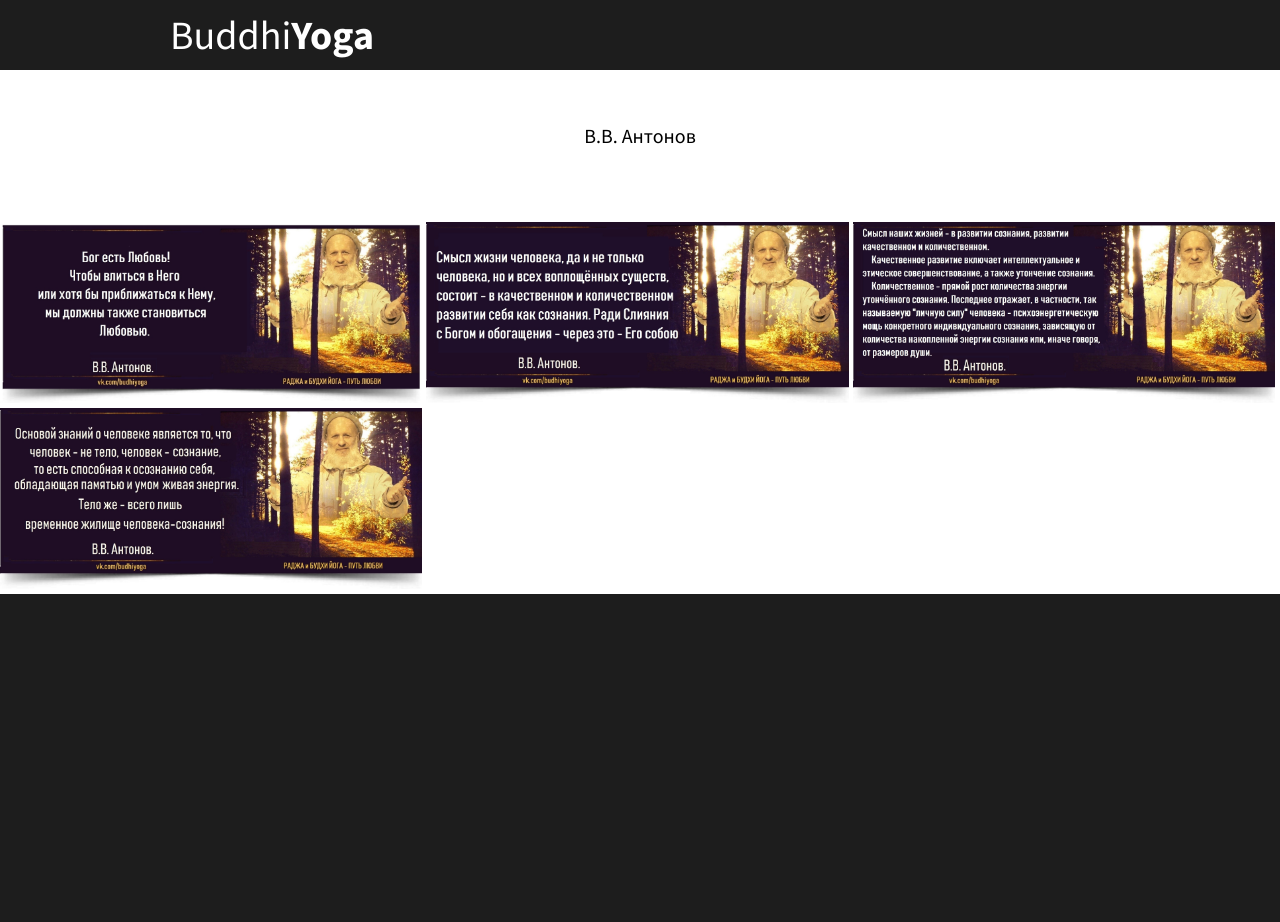
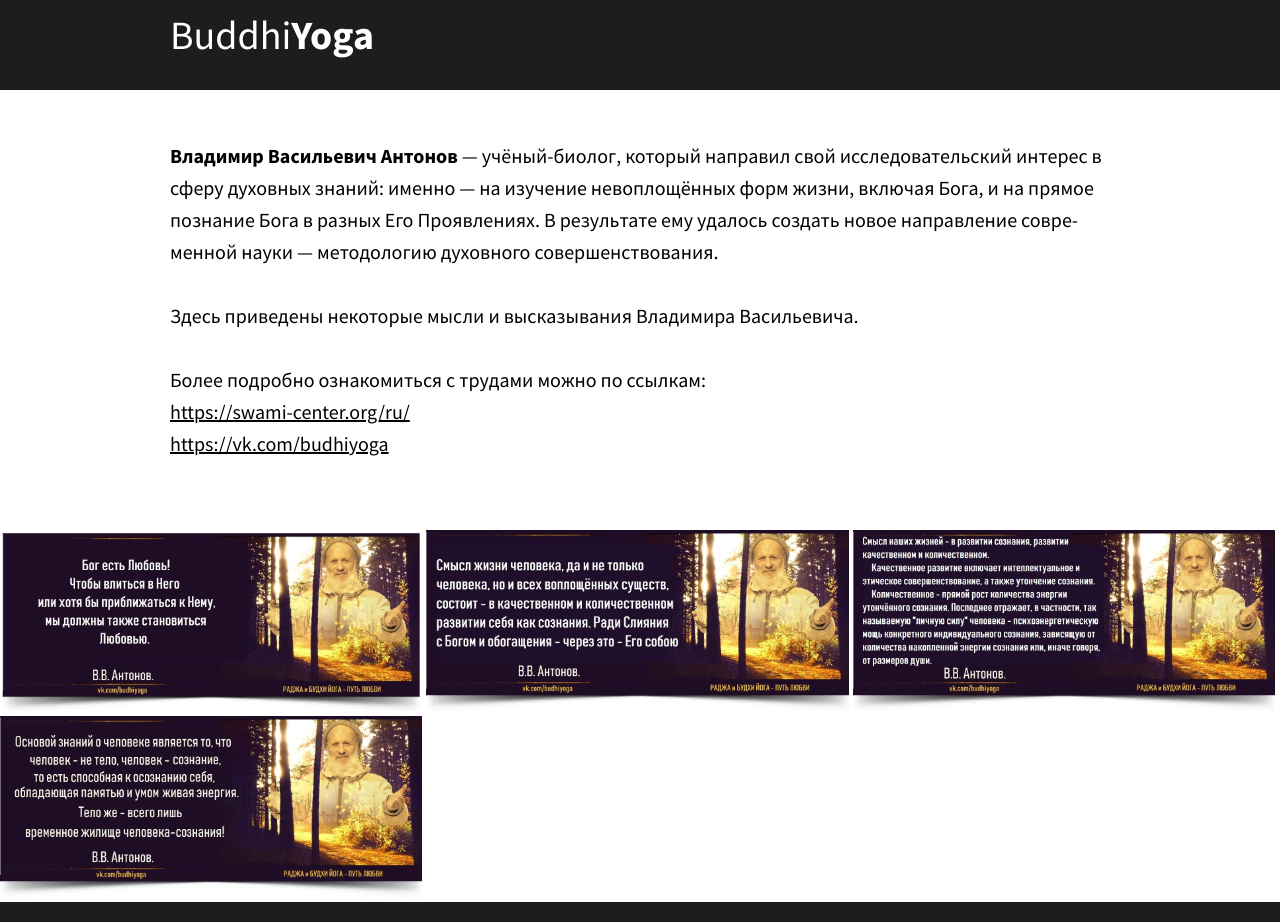
Before and after one commit to buddhi-yoga/buddhi-yoga.github.io, a Jekyll site: the page built from index.html, in a window 1280 px wide. Built offline with Jekyll 4.4.1, drawn with Linux system fonts in a browser that asks for light colours; before the commit the page ends 900 px from its top, so only the background shows below that.

Commit message:
edit about

```diff
--- a/index.html
+++ b/index.html
@@ -3,7 +3,23 @@ layout: default
 title: Владимир Васильевич Антонов | РАДЖА И БУДХИ ЙОГА - ПУТЬ ЛЮБВИ
 ---
 <div class="container">
-    <p class="post-hero center-text spacing">В.В. Антонов</p>
+    <p class="spacing">
+        <b>Владимир Васильевич Антонов</b> — учёный-биолог, который направил свой исследовательский интерес в сфе­ру
+        ду­хов­ных
+        зна­ний:
+        имен­но — на изу­че­ние не­во­пло­щён­ных форм жиз­ни, вклю­чая Бо­га, и на пря­мое по­зна­ние Бо­га в раз­ных
+        Его Про­яв­ле­ни­ях.
+        В ре­зуль­та­те ему уда­лось со­здать но­вое на­прав­ле­ние со­вре­мен­ной на­уки — ме­то­до­ло­гию ду­хов­но­го
+        со­вер­шенст­во­ва­ния.
+        <br><br>
+        Здесь приведены некоторые мысли и высказывания Владимира Васильевича.
+        <br><br>
+        Более подробно ознакомиться с трудами можно по ссылкам:
+        <br>
+        <a href="https://swami-center.org/ru/">https://swami-center.org/ru/</a>
+        <br>
+        <a href="https://vk.com/budhiyoga">https://vk.com/budhiyoga</a>
+    </p>
 </div>
 
 {% assign sorted_gallery = site.photo_gallery | sort: 'weight' %}
```
